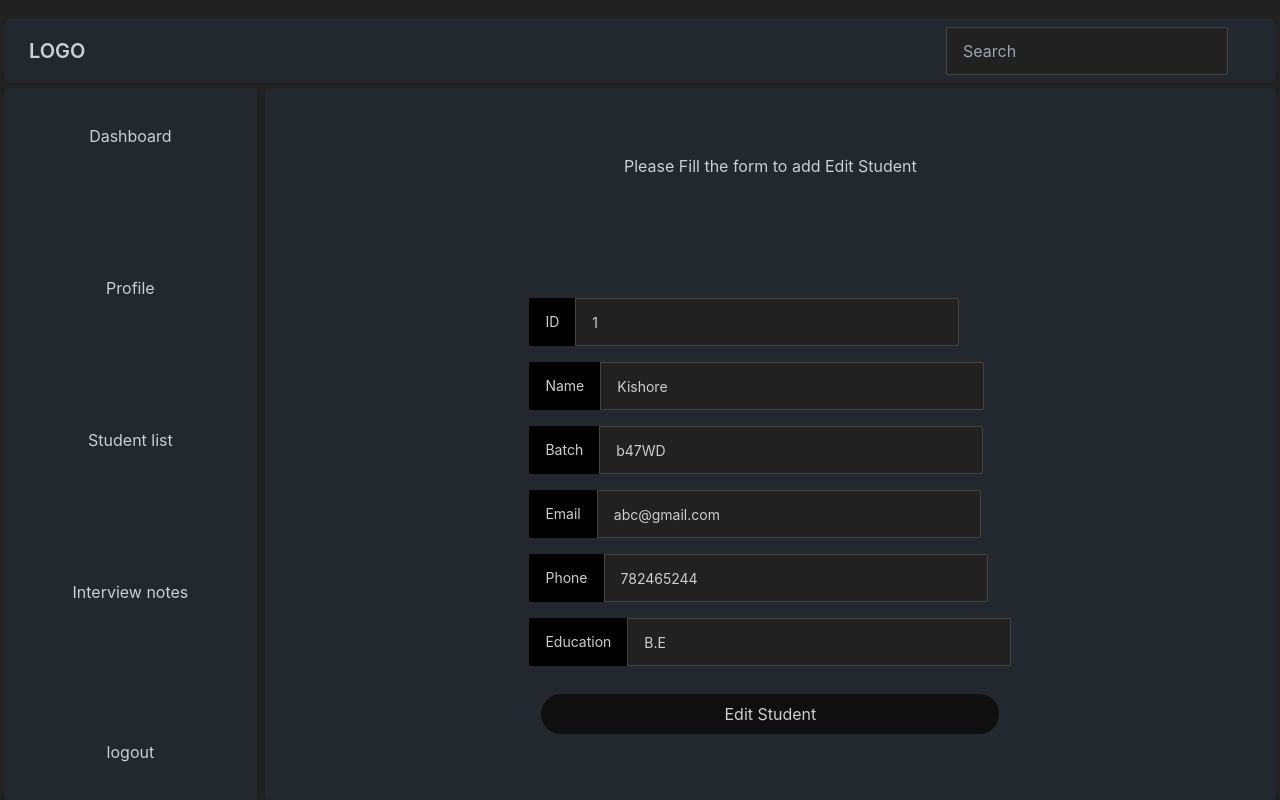
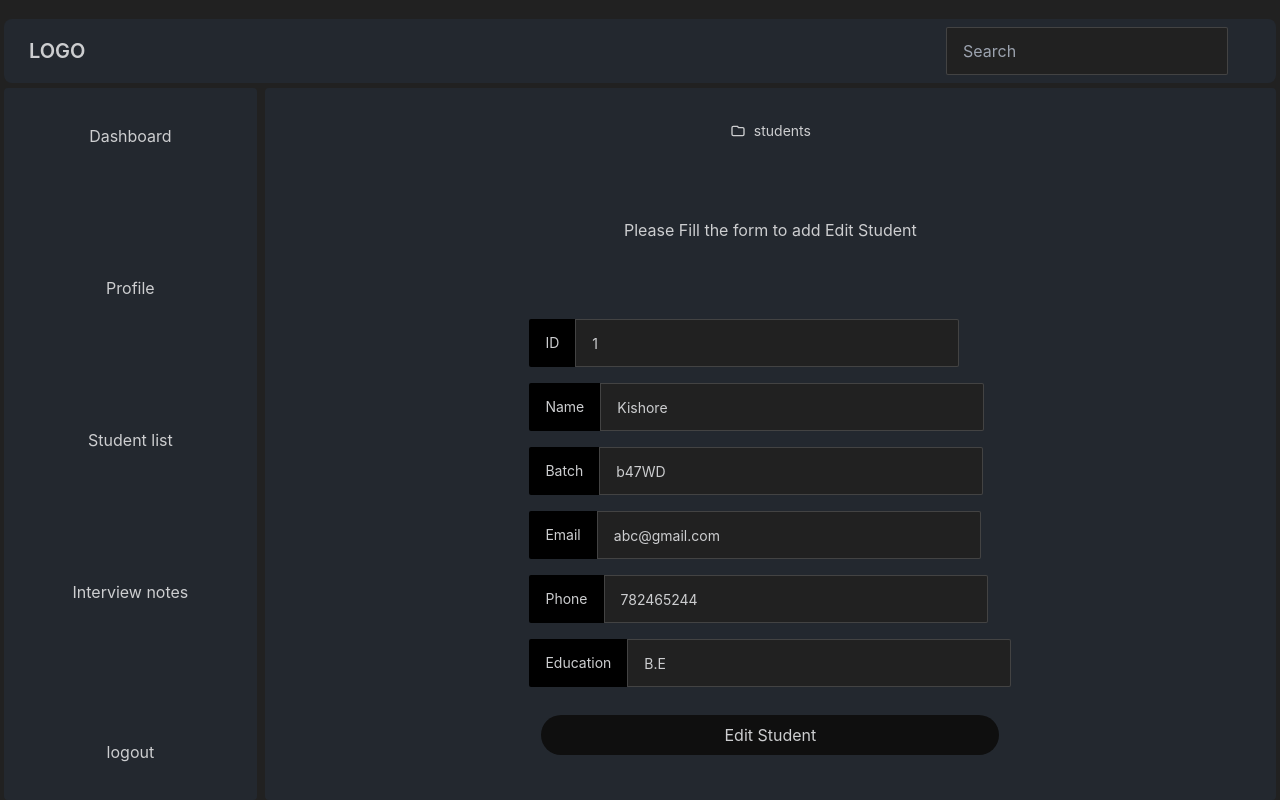
Before and after one commit to Baskaryad/BootstrapCard-Task, a React (Create React App) app: page /edit/1 in a window 1280 px wide. Built offline with nearby package versions, Linux system fonts and the light colour scheme.

Commit message:
Project Day 4 Crumbar changes

```diff
--- a/src/App.js
+++ b/src/App.js
@@ -1,4 +1,3 @@
-
 
 import './App.css';
 import React, { useState } from 'react';
@@ -32,9 +31,14 @@ const studentData = [
       qualification: "B.Tech"
      },
 ]
-
+const pages = [
+  {
+    name : "students",
+    path : "/student/all"
+  }
+]
 const [data, setData] = useState(studentData)
-
+const [crumState, setCrumState] = useState(pages)
   return (
 <div className="App">
 
@@ -55,6 +59,8 @@ const [data, setData] = useState(studentData)
   path="/edit/:id" element={<EditStudent
     studentData={data}
     setData ={setData}
+    crumState ={crumState}
+    setCrumState ={setCrumState}
   />}
   />
 
@@ -62,6 +68,8 @@ const [data, setData] = useState(studentData)
     <StudentList
     studentData={data}
     setData ={setData}
+    crumState ={crumState}
+    setCrumState ={setCrumState}
     />}/>
 
 <Route
--- /dev/null
+++ b/src/Components/CrumBar.js
@@ -0,0 +1,29 @@
+import { Link, useNavigate } from "react-router-dom"
+
+export default function CrumBar({crumState, setCrumState}){
+
+    function removeRemaining(id){
+        let removalValue = +id +1;
+        let newCrumState = crumState.slice(0, removalValue)
+        setCrumState(newCrumState);
+    }
+
+    return (
+        <div className="text-sm breadcrumbs">
+        <ul>
+            {crumState && (
+                    crumState?.map((data, idx)=>(
+                                <li key={idx}>
+                                <Link to={data.path}
+                                onClick={()=>removeRemaining(idx)}>
+                                <svg xmlns="http://www.w3.org/2000/svg" fill="none" viewBox="0 0 24 24" className="w-4 h-4 mr-2 stroke-current"><path strokeLinecap="round" strokeLinejoin="round" strokeWidth="2" d="M3 7v10a2 2 0 002 2h14a2 2 0 002-2V9a2 2 0 00-2-2h-6l-2-2H5a2 2 0 00-2 2z"></path></svg>
+                                  {data.name}
+                                </Link>
+                              </li>
+                    ))
+
+            )}
+        </ul>
+      </div>
+    )
+}
--- a/src/Components/EditStudent.js
+++ b/src/Components/EditStudent.js
@@ -1,8 +1,9 @@
 import { useEffect, useState } from "react";
 import Base from "../BasePage/Base";
 import { useNavigate, useParams } from "react-router-dom";
+import CrumBar from "./CrumBar";
 
-export default function EditStudent({ studentData, setData }) {
+export default function EditStudent({ studentData, setData, crumState, setCrumState }) {
 
     const navigate = useNavigate()
 
@@ -47,6 +48,10 @@ export default function EditStudent({ studentData, setData }) {
 
     return (
         <Base>
+         <CrumBar
+            crumState ={crumState}
+            setCrumState ={setCrumState}
+        />
             <div className="p-5">Please Fill the form to add Edit Student</div>
             <div className="form-control">
                 <label className="input-group input-group-md  m-2">
--- a/src/Components/StudentCard.js
+++ b/src/Components/StudentCard.js
@@ -1,12 +1,27 @@
 import { useNavigate } from "react-router-dom";
 
-export default function StudentCard({student, studentData, setData}){
+export default function StudentCard({student, studentData, setData, crumState, setCrumState}){
 const navigate = useNavigate()
+
     const removeStudent = (id)=>{
         //api operations
-     const newStudentData = studentData.filter((stud)=>stud.id !== id);
-     setData(newStudentData)
+      let response = window.confirm("Are your sure?");
+      if(response){
+      const newStudentData = studentData.filter((stud)=>stud.id !== id);
+      setData(newStudentData)
+       }
     }
+
+    const handleEdit = (id)=>{
+        const newCrum = {
+            name : "edit",
+            path:  `/edit/${id}`
+        }
+        setCrumState([...crumState, newCrum])
+        navigate(`/edit/${id}`)
+    }
+
+
     return (
 
     <div className="card w-96 bg-base-100 shadow-xl m-2">
@@ -22,9 +37,8 @@ const navigate = useNavigate()
         >Delete</button>
 
      <button className="btn btn-primary"
-        onClick={()=>navigate(`/edit/${student.id}`)}
+        onClick={()=>handleEdit(student.id)}
         >Edit</button>
-
          </div>
        </div>
        </div>
@@ -32,3 +46,7 @@ const navigate = useNavigate()
     )
 
 }
+
+//alert = return null notifiation
+//prompt = value
+//confirm => true or false
--- a/src/Components/StudentList.js
+++ b/src/Components/StudentList.js
@@ -1,15 +1,22 @@
 import Base from "../BasePage/Base"
+import CrumBar from "./CrumBar"
 import StudentCard from "./StudentCard"
 
-function StudentList({studentData, setData}){
+function StudentList({studentData, setData, crumState, setCrumState}){
     return (
         <Base>
+        <CrumBar
+         crumState ={crumState}
+         setCrumState ={setCrumState}
+        />
             {studentData.map((stud, idx)=>(
                 <StudentCard
                 student={stud}
                 studentData ={studentData}
                 setData={setData}
                 key={stud.id}
+                crumState ={crumState}
+                setCrumState ={setCrumState}
                 />
             ))}
         </Base>
```
